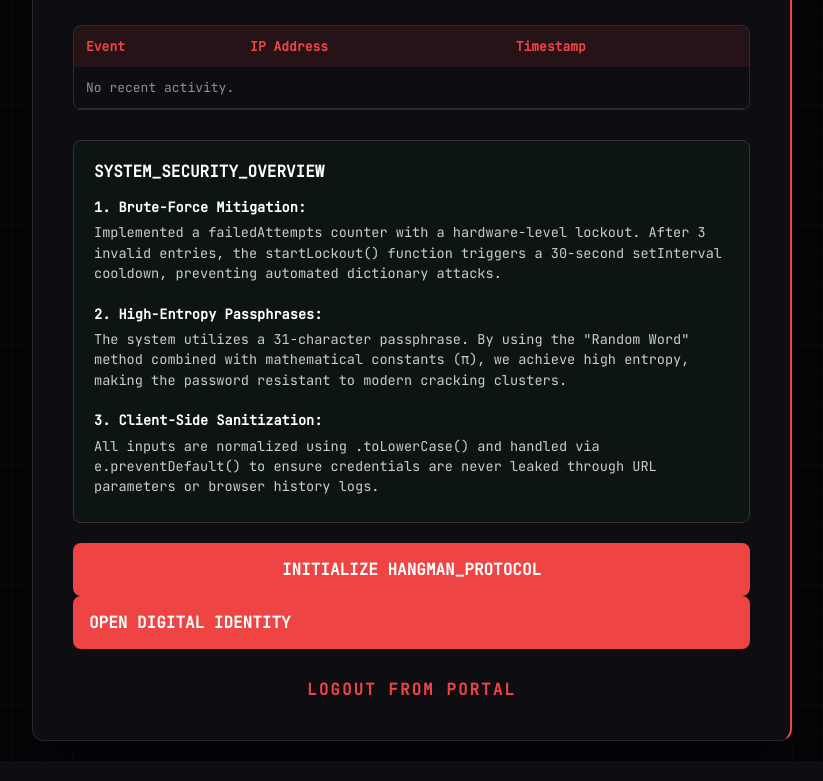
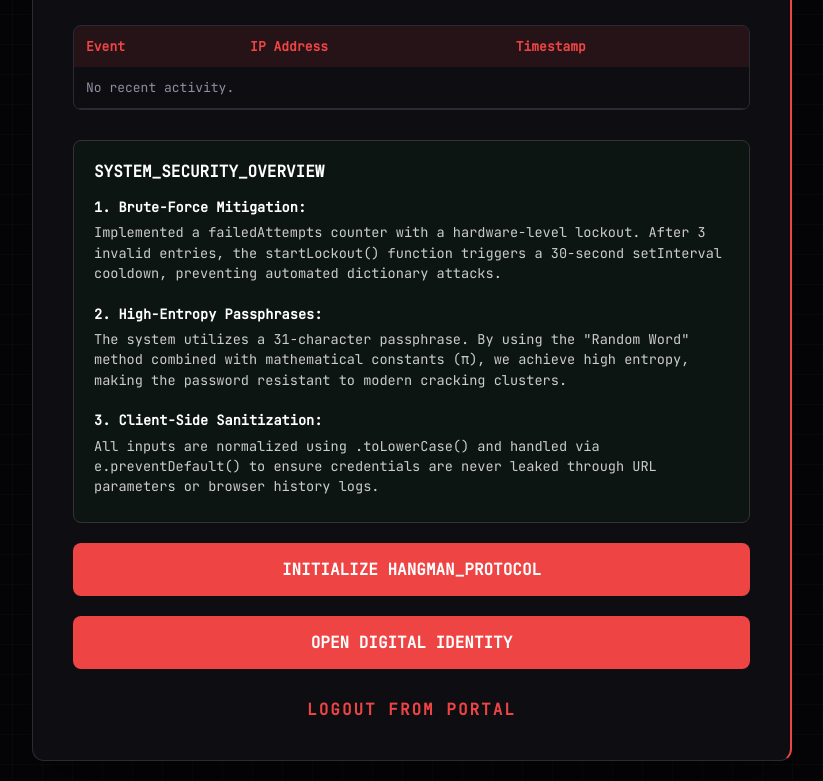
Before and after one commit to nakaokayumi/secure-identity-portal, a Flask app: template templates/dashboard.html in a window 1280 px wide. Shown: the part 346-1127 px from the top of the page, without its empty margins (228-1051 px from the left). Before the commit the page ends 1100 px from the top, so only its background shows below. Run offline with Flask 3, Linux system fonts and the light colour scheme; the template is opened without the code that fills it, so the values that code supplies are empty; some libraries are stand-ins or nearby versions.

Commit message:
Update dashboard.html

```diff
--- a/templates/dashboard.html
+++ b/templates/dashboard.html
@@ -82,7 +82,7 @@
                         INITIALIZE HANGMAN_PROTOCOL
                     </a>
                 </div>
-                <div>
+                <div style="margin-top: 20px; text-align: center; display: flex; flex-direction: column; gap: 15px;">
                     <a href="https://nakaokayumi.github.io/digital-portfolio/"
                        target="_blank"
                        class="btn-primary"
```
